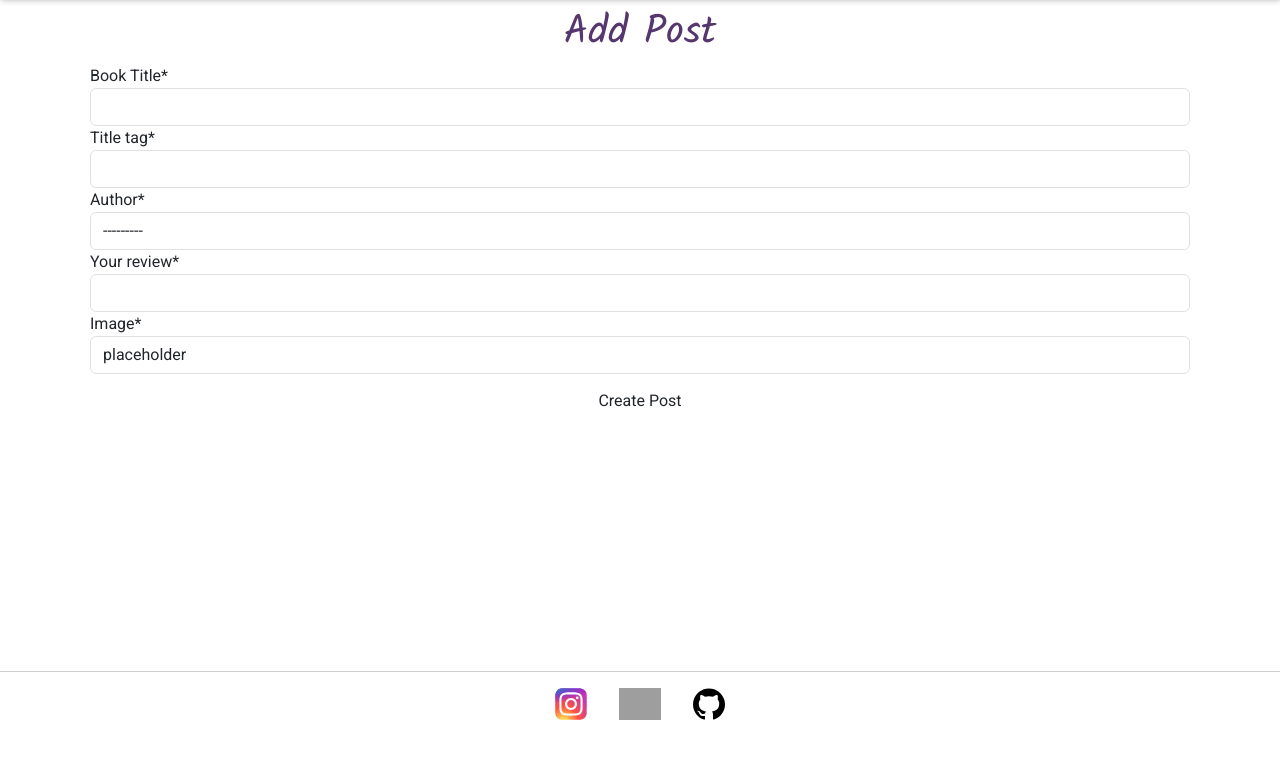
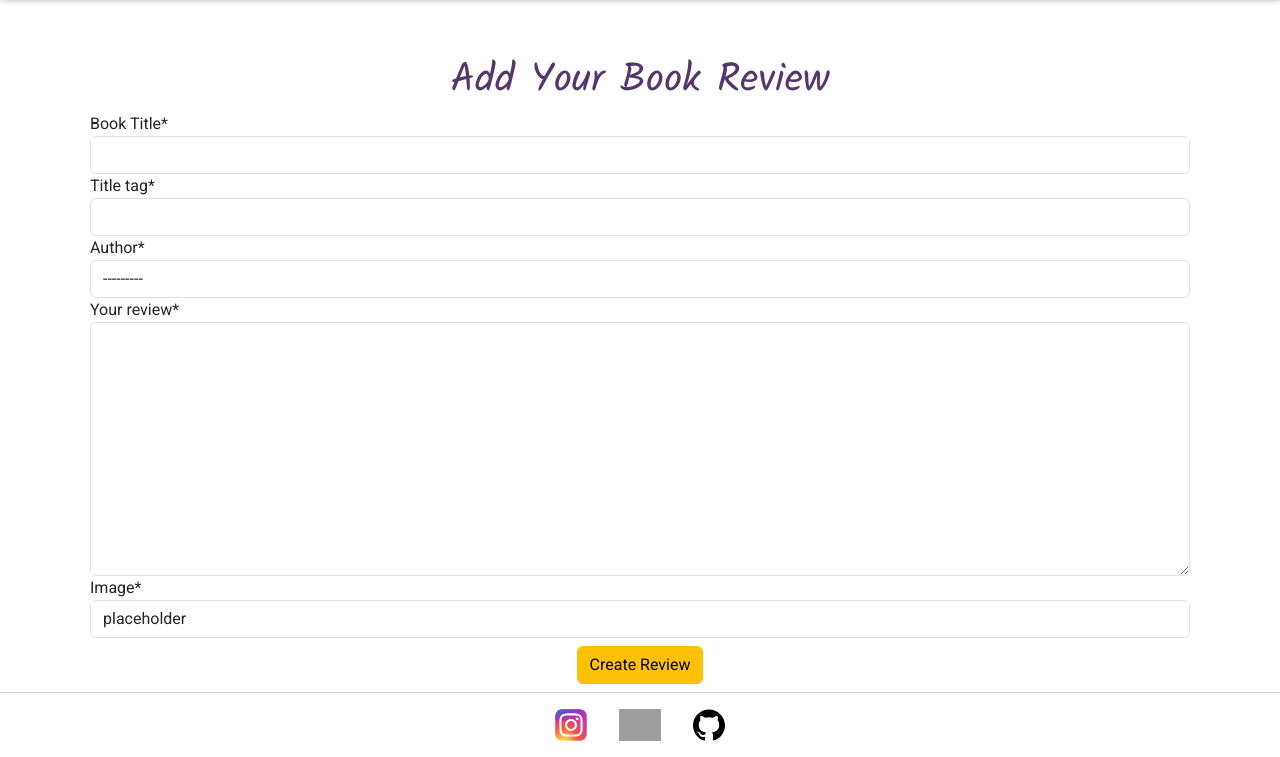
Before and after one commit to ksumm/star-readers-django-pp4, a Django app: page /add_post.html in a window 1280 px wide. Shown: the part 64-821 px from the top of the page. Before the commit the page ends 784 px from the top, so only its background shows below. Run offline with Django 3.2, Linux system fonts and the light colour scheme; a user stored in the database is signed in; data comes from the database, SQL or seed files in the repository; some libraries are stand-ins or nearby versions; grey boxes are pictures that could not be loaded.

Commit message:
Add style to AddPost form

```diff
--- a/blog/forms.py
+++ b/blog/forms.py
@@ -17,7 +17,7 @@
         widgets = {
             'title': forms.TextInput(attrs={'class': 'form-control',
                                         'label': 'name'}),
-            'content': forms.TextInput(attrs={'class': 'form-control'}),
+            'content': forms.Textarea(attrs={'class': 'form-control'}),
         }
 
 
--- a/templates/add_post.html
+++ b/templates/add_post.html
@@ -1,16 +1,17 @@
 {% extends "base.html" %}{% load crispy_forms_tags %}
-{% block title %}Add Post{% endblock %}
+{% block title %}Add Review{% endblock %}
 
 {% block content %}
 <div class="container">
-
+    <br/>
+    <br/>
     <form method="POST" enctype="multipart/form-data" class="p-2 form">
-        <h1 class="text-center">Add Post</h1>
+        <h1 class="text-center">Add Your Book Review</h1>
         {% csrf_token %}
         {{ form.media }}
         {{ form|crispy }}
         <div class="text-center">
-            <button type="submit" class="btn buttons mt-2">Create Post</button>
+            <button type="submit" class="btn buttons mt-2 btn-warning">Create Review</button>
         </div>
     </form>
 
```
